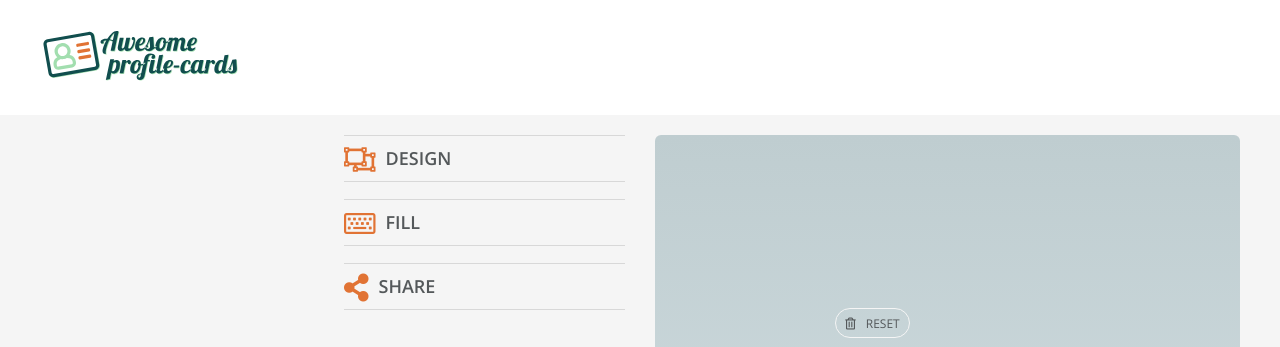
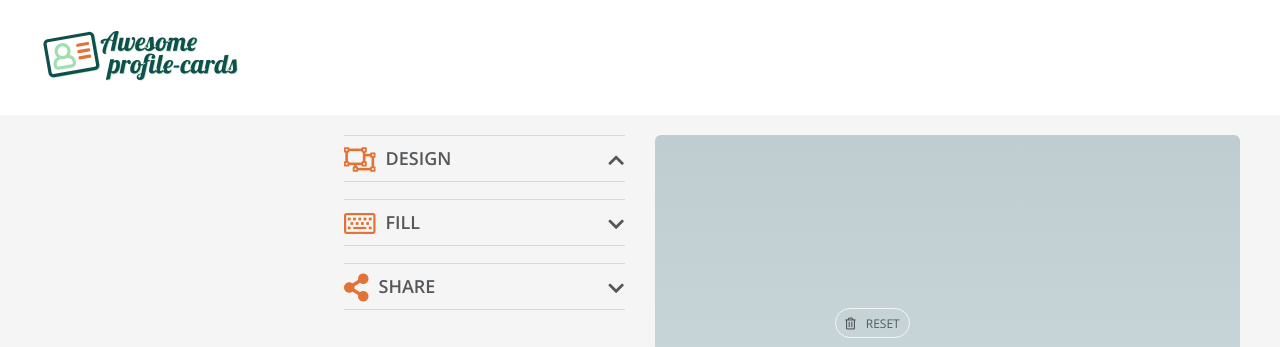
Before and after one commit to carmen-tm/f-m3-codebusters, a React (Create React App) app: page / in a window 1280 px wide. Shown: the top 347 px of the page. Built offline with nearby package versions, Linux system fonts and the light colour scheme.

Commit message:
finish legend component with props

```diff
--- a/src/components/Fieldset.js
+++ b/src/components/Fieldset.js
@@ -6,7 +6,13 @@ class Fieldset extends React.Component {
     render() {
         return (
             <fieldset className="fieldset-item">
-                <Legend legend={this.props.title} classIcon={this.props.classIcon}/>
+                <Legend
+                    title={this.props.title}
+                    classIcon={this.props.classIcon}
+                    btnId={this.props.btnId}
+                    arrowId={this.props.arrowId}
+                    arrow={this.props.arrow}
+                />
                 <Panel />
             </fieldset>
         )
--- a/src/components/Legend.js
+++ b/src/components/Legend.js
@@ -2,21 +2,32 @@ import React from 'react';
 
 
 class Legend extends React.Component {
-    fabricaClase(){
+    constructor(props){
+        super(props);
+        this.createIconClass=this.createIconClass.bind(this);
+        this.createArrowClass=this.createArrowClass.bind(this);
+    }
+
+    createIconClass(){
         let classIcon = 'icon icon--fieldset ';
         classIcon += this.props.classIcon
         return classIcon
+    }
 
+    createArrowClass(){
+        let arrowClass = 'arrow fas fa-chevron-';
+        arrowClass += this.props.arrow
+        return arrowClass
     }
     render() {
         return (
-            <section class="fieldset__title__container">
-                <div class="icon-legend__container">
-                    <i class={this.fabricaClase()}></i>
-                    <legend class="fieldset__title">{this.props.legend}</legend>
+            <section className="fieldset__title__container">
+                <div className="icon-legend__container">
+                    <i className={this.createIconClass()}></i>
+                    <legend className="fieldset__title">{this.props.title}</legend>
                 </div>
-                <button type="button" class="btn--collapsable" id="@@buttonId">
-                    <i id="@@nameId" class="fas fa-chevron-@@upDown arrow"></i>
+                <button type="button" className="btn--collapsable" id={this.props.btnId}>
+                    <i id={this.props.arrowId} className={this.createArrowClass()}></i>
                 </button >
             </section >
         )
--- a/src/components/MainForm.js
+++ b/src/components/MainForm.js
@@ -5,11 +5,27 @@ class MainForm extends React.Component {
   render() {
     return (
       <form action="" method="post">
-        <Fieldset title="Design" classIcon="far fa-object-ungroup"/>
-        <Fieldset title="Fill"
-        classIcon="far fa-keyboard"/>
-        <Fieldset title="Share"
-        classIcon="fas fa-share-alt"/>
+        <Fieldset
+          title="Design"
+          classIcon="far fa-object-ungroup"
+          btnId="ButtonDesign"
+          arrowId="arrow-design"
+          arrow="up"
+        />
+        <Fieldset
+          title="Fill"
+          classIcon="far fa-keyboard"
+          btnId="ButtonFill"
+          arrowId="arrow-fillTheGap"
+          arrow="down"
+        />
+        <Fieldset
+          title="Share"
+          classIcon="fas fa-share-alt"
+          btnId="ButtonShare"
+          arrowId="arrow-share"
+          arrow="down"
+        />
       </form>
     );
   }
```
